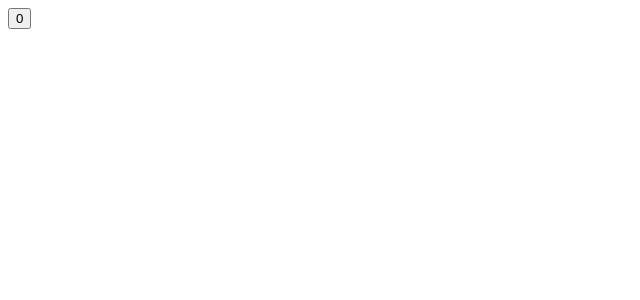
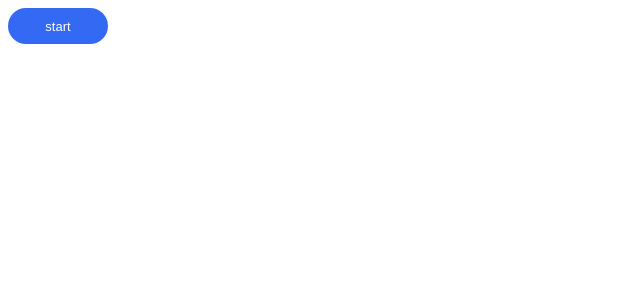
Before and after one commit to multiplayersnake/snake, a React app: page / in a window 1280 px wide. Shown: the top 300 px of the page, without its empty margins (0-640 px from the left). Built offline with nearby package versions, Linux system fonts and the light colour scheme; the HTML template or start-up script is replaced by a standard one.

Commit message:
snake-05 add Button component

```diff
--- a/src/components/App/App.tsx
+++ b/src/components/App/App.tsx
@@ -1,24 +1,20 @@
-import React, { FC,Component, ButtonHTMLAttributes } from "react";
+import React, { FC, useCallback } from "react";
 
 import './App.css';
 
-const MyComponent: FC<ButtonHTMLAttributes<HTMLButtonElement>> = (props) => {
-  const { children, ...rest } =  props;
-  return <button {...rest}>{children}</button>;
+import { Button } from  '../Button/Button';
+
+const App: FC = () => {
+  const handleClick = useCallback((e) => {
+    // TODO implement game start
+    console.log('start!', e)
+  }, []);
+
+  return (
+    <React.Fragment>
+      <Button onClick={handleClick}>start</Button>
+    </React.Fragment>
+  );
 }
 
-export default class App extends Component {
-  state = {
-    id: 0,
-  };
-
-  render() {
-    const { id } = this.state;
-
-    return (
-      <React.Fragment>
-        <MyComponent>{id}</MyComponent>
-      </React.Fragment>
-    );
-  }
-}
+export default App;
--- /dev/null
+++ b/src/components/Button/Button.css
@@ -0,0 +1,16 @@
+.button {
+  min-width: 100px;
+  min-height: 36px;
+  color: #ffffff;
+  font-size: 13px;
+  font-family: sans-serif;
+  line-height: 13px;
+  background-color: #3369f3;
+  border-radius: 18px;
+  border: none;
+  outline: none;
+}
+
+.button:focus {
+   box-shadow: 0 0 2px 2px #999999;
+ }
--- /dev/null
+++ b/src/components/Button/Button.tsx
@@ -0,0 +1,9 @@
+import React, { FC, ButtonHTMLAttributes } from "react";
+
+import './Button.css';
+
+export const Button: FC<ButtonHTMLAttributes<HTMLButtonElement>> = (props) => {
+  const { children, ...rest } =  props;
+
+  return <button {...rest} className="button">{children}</button>;
+}
```
